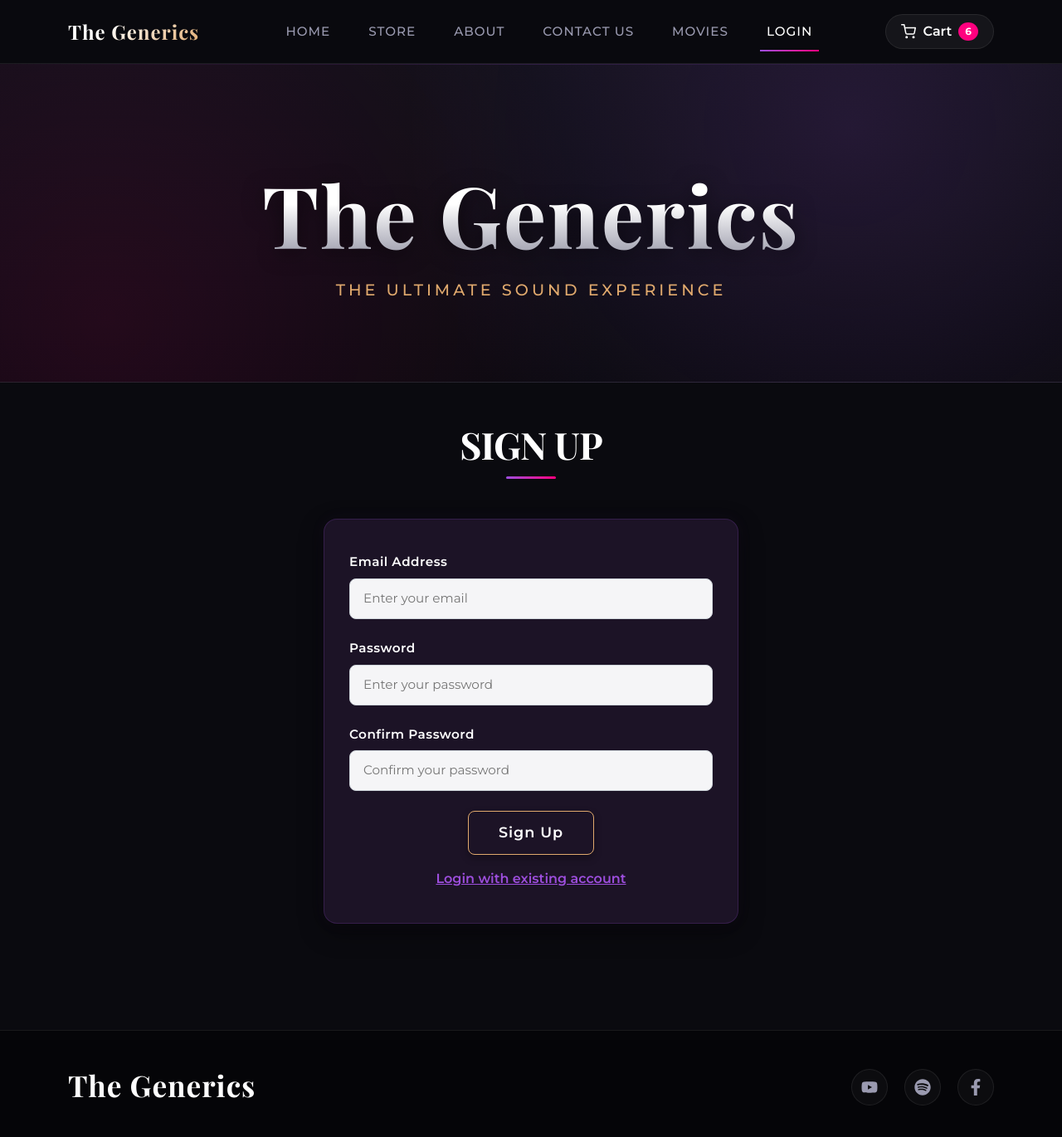
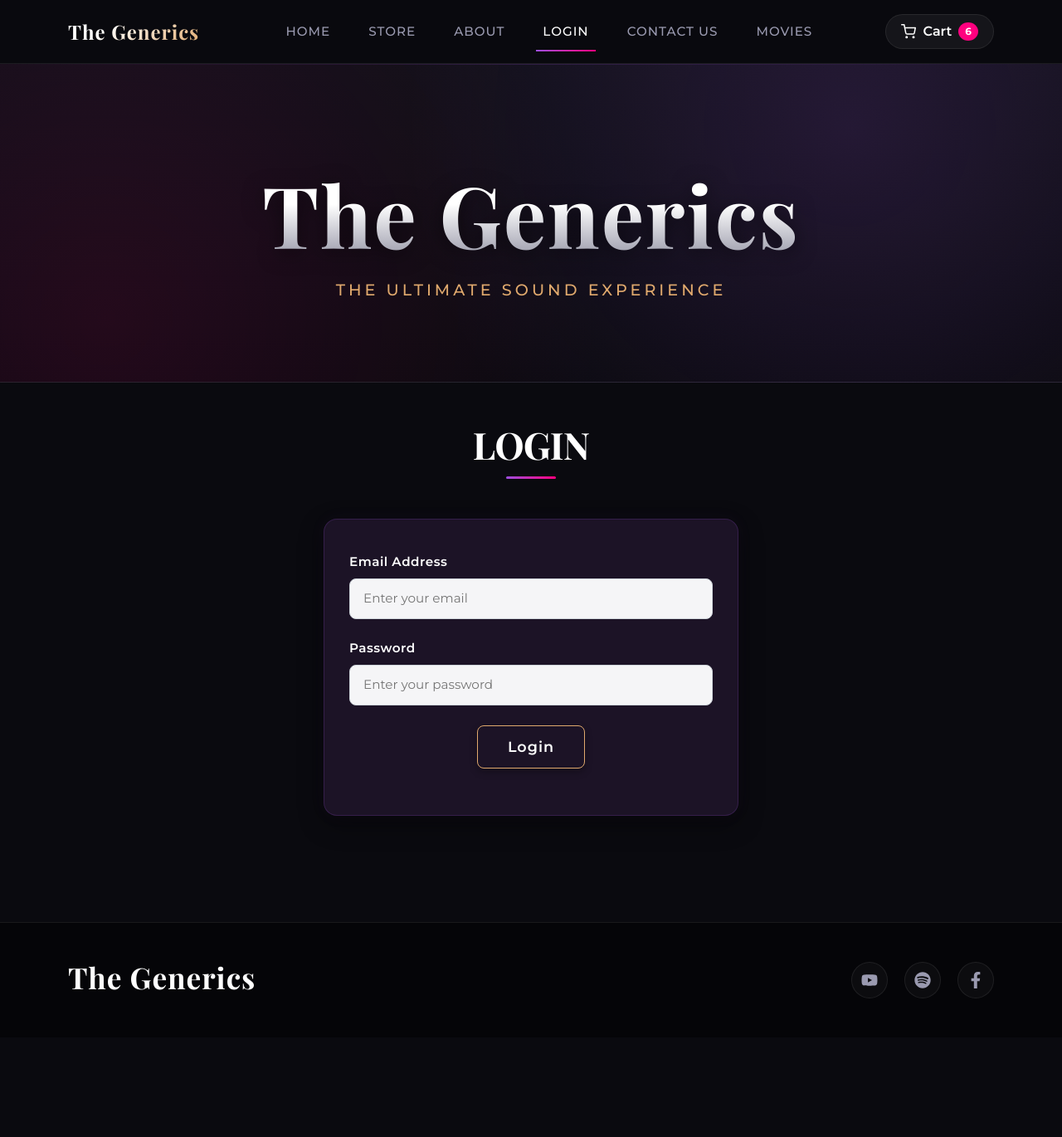
Before and after one commit to pwanjari23/ecommerce, a React (Vite) app: page /auth in a window 1280 px wide. Shown: the top 1370 px of the page at 83% size. After the commit the page ends 1250 px from the top, so only its background shows below. Built offline with nearby package versions, Linux system fonts and the light colour scheme; a web font is replaced by a local one.

Commit message:
feat: move login tab next to about, default auth page to login, and redirect success to products store page

```diff
--- a/src/components/Header.jsx
+++ b/src/components/Header.jsx
@@ -32,12 +32,6 @@
             <Nav.Link as={NavLink} to="/" className="nav-link-custom" end>HOME</Nav.Link>
             <Nav.Link as={NavLink} to="/store" className="nav-link-custom">STORE</Nav.Link>
             <Nav.Link as={NavLink} to="/about" className="nav-link-custom">ABOUT</Nav.Link>
-            <Nav.Link as={NavLink} to="/contact" className="nav-link-custom">CONTACT US</Nav.Link>
-            <Nav.Link as={NavLink} to="/movies" className="nav-link-custom">MOVIES</Nav.Link>
-
-            {isLoggedIn && (
-              <Nav.Link as={NavLink} to="/profile" className="nav-link-custom">PROFILE</Nav.Link>
-            )}
 
             {!isLoggedIn ? (
               <Nav.Link as={NavLink} to="/auth" className="nav-link-custom">LOGIN</Nav.Link>
@@ -49,6 +43,13 @@
               >
                 LOGOUT
               </button>
+            )}
+
+            <Nav.Link as={NavLink} to="/contact" className="nav-link-custom">CONTACT US</Nav.Link>
+            <Nav.Link as={NavLink} to="/movies" className="nav-link-custom">MOVIES</Nav.Link>
+
+            {isLoggedIn && (
+              <Nav.Link as={NavLink} to="/profile" className="nav-link-custom">PROFILE</Nav.Link>
             )}
           </Nav>
           <Nav>
--- a/src/pages/Auth.jsx
+++ b/src/pages/Auth.jsx
@@ -13,7 +13,7 @@
   const emailRef = useRef('');
   const passwordRef = useRef('');
   const confirmPasswordRef = useRef('');
-  const [isLogin, setIsLogin] = useState(false);
+  const [isLogin, setIsLogin] = useState(true);
   const [isLoading, setIsLoading] = useState(false);
   const [error, setError] = useState(null);
   const [success, setSuccess] = useState(false);
@@ -78,9 +78,9 @@
       if (data && data.idToken) {
         console.log('idToken:', data.idToken);
         authCtx.login(data.idToken);
-        // Redirect to profile page after 1 second
+        // Redirect to products/store page after 1 second
         setTimeout(() => {
-          navigate('/profile');
+          navigate('/store');
         }, 1000);
       }
 
@@ -166,7 +166,8 @@
               )}
             </div>
 
-            <div className="text-center">
+            {/* Hiding switch mode button as signup page is not needed */}
+            {/* <div className="text-center">
               <button
                 type="button"
                 className="btn-switch-auth"
@@ -174,7 +175,7 @@
               >
                 {isLogin ? 'Create new account' : 'Login with existing account'}
               </button>
-            </div>
+            </div> */}
           </form>
         </div>
       </Container>
```
